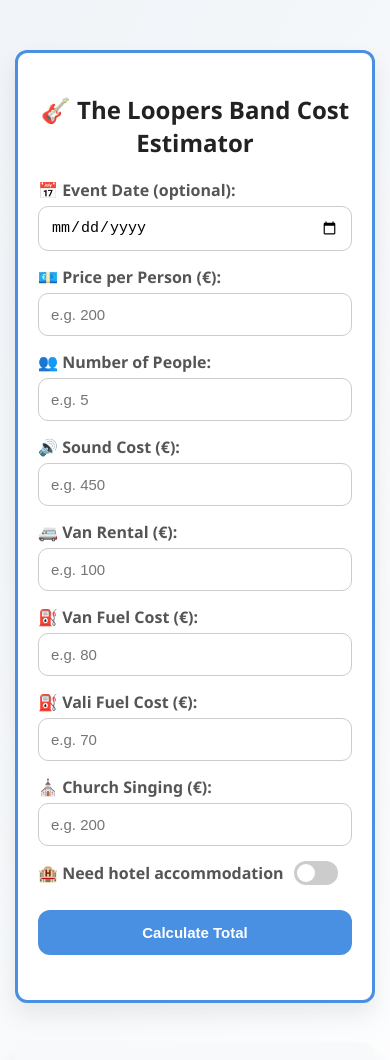
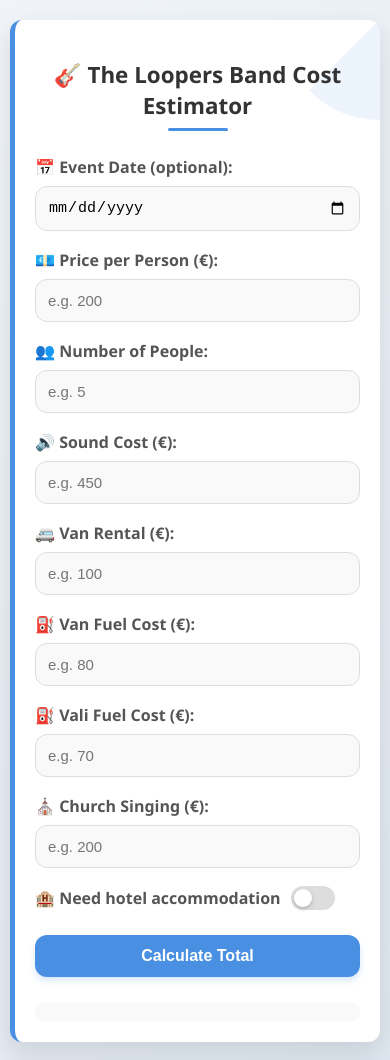
Before and after one commit to valilup/transportLoopers, a plain HTML site: page index.html in a window 390 px wide. Shown: the top 1060 px of the page. Drawn offline with Linux system fonts and the light colour scheme.

Commit message:
making the app look awesome

```diff
--- a/styles.css
+++ b/styles.css
@@ -3,20 +3,49 @@
     box-sizing: border-box;
 }
 
+:root {
+    --primary-color: #4A90E2;
+    --primary-dark: #357ABD;
+    --accent-color: #FF6B6B;
+    --text-color: #333;
+    --light-text: #555;
+    --success-color: #2e7d32;
+    --error-color: #D32F2F;
+    --border-radius: 12px;
+    --box-shadow: 0 10px 25px rgba(0, 0, 0, 0.1);
+}
+
 body {
     font-family: 'Segoe UI', Tahoma, Geneva, Verdana, sans-serif;
-    background: linear-gradient(120deg, #f0f4f8, #ffffff);
+    background: linear-gradient(135deg, #f0f4f8 0%, #d9e2ec 100%);
     margin: 0;
-    padding: 30px 15px;
+    padding: 20px 15px;
     display: flex;
     flex-direction: column;
     align-items: center;
+    min-height: 100vh;
+    color: var(--text-color);
 }
 
 h2 {
     text-align: center;
-    margin-bottom: 20px;
-    color: #222;
+    margin-bottom: 25px;
+    color: var(--text-color);
+    font-weight: 700;
+    position: relative;
+    padding-bottom: 10px;
+}
+
+h2::after {
+    content: '';
+    position: absolute;
+    bottom: 0;
+    left: 50%;
+    transform: translateX(-50%);
+    width: 60px;
+    height: 3px;
+    background-color: var(--primary-color);
+    border-radius: 3px;
 }
 
 .container {
@@ -24,84 +53,140 @@ h2 {
     width: 100%;
     max-width: 520px;
     padding: 30px;
-    margin: 20px 0;
-    border-radius: 16px;
-    box-shadow: 0 12px 25px rgba(0, 0, 0, 0.08);
+    margin: 15px 0;
+    border-radius: var(--border-radius);
+    box-shadow: var(--box-shadow);
     transition: all 0.3s ease;
 }
 
+.container:hover {
+    box-shadow: 0 15px 30px rgba(0, 0, 0, 0.15);
+    transform: translateY(-5px);
+}
+
 .main-app {
-    border: 3px solid #4A90E2;
+    border-left: 5px solid var(--primary-color);
+    position: relative;
+    overflow: hidden;
+}
+
+.main-app::before {
+    content: '';
+    position: absolute;
+    top: 0;
+    right: 0;
+    width: 100px;
+    height: 100px;
+    background: linear-gradient(135deg, transparent 50%, rgba(74, 144, 226, 0.1) 50%);
+    border-radius: 0 0 0 100px;
 }
 
 .secondary-app {
-    opacity: 0.9;
+    border-left: 5px solid var(--accent-color);
     background-color: #f8f9fa;
 }
 
 label {
     display: block;
-    margin-top: 15px;
+    margin-top: 18px;
     font-weight: 600;
-    color: #555;
+    color: var(--light-text);
+    transition: color 0.3s ease;
 }
 
 input {
-    margin-top: 5px;
-    padding: 12px;
+    margin-top: 8px;
+    padding: 14px;
     width: 100%;
-    border: 1px solid #ccc;
-    border-radius: 10px;
+    border: 1px solid #ddd;
+    border-radius: var(--border-radius);
     font-size: 15px;
-    transition: border 0.3s ease;
+    transition: all 0.3s ease;
+    background-color: #f9f9f9;
 }
 
 input:focus {
-    border-color: #4A90E2;
+    border-color: var(--primary-color);
     outline: none;
-    box-shadow: 0 0 0 2px rgba(74, 144, 226, 0.2);
+    box-shadow: 0 0 0 3px rgba(74, 144, 226, 0.2);
+    background-color: #fff;
 }
 
 button {
     margin-top: 25px;
     width: 100%;
-    background: #4A90E2;
+    background: var(--primary-color);
     color: white;
     border: none;
     padding: 14px;
-    border-radius: 12px;
+    border-radius: var(--border-radius);
     font-size: 16px;
     font-weight: bold;
     cursor: pointer;
-    transition: background 0.3s ease;
+    transition: all 0.3s ease;
+    box-shadow: 0 4px 6px rgba(74, 144, 226, 0.2);
 }
 
 button:hover {
-    background: #357ABD;
+    background: var(--primary-dark);
+    box-shadow: 0 6px 8px rgba(74, 144, 226, 0.3);
+    transform: translateY(-2px);
+}
+
+button:active {
+    transform: translateY(0);
+    box-shadow: 0 2px 4px rgba(74, 144, 226, 0.2);
 }
 
 .result {
     margin-top: 25px;
     text-align: center;
+    padding: 15px;
+    border-radius: var(--border-radius);
+    background-color: #f9f9f9;
+    transition: all 0.3s ease;
 }
 
+/* Improved mobile responsiveness */
 @media (max-width: 600px) {
+    body {
+        padding: 10px;
+    }
+
     .container {
         padding: 20px;
-        border-radius: 12px;
+        margin: 10px 0;
     }
 
     h2 {
-        font-size: 1.5rem;
+        font-size: 1.4rem;
     }
 
-    input,
+    input {
+        padding: 12px;
+    }
+
     button {
-        font-size: 15px;
+        padding: 12px;
     }
 
     .result {
-        font-size: 1.1rem;
+        padding: 10px;
+    }
+}
+
+/* For very small screens */
+@media (max-width: 350px) {
+    .container {
+        padding: 15px;
+    }
+
+    h2 {
+        font-size: 1.2rem;
+    }
+
+    input, button {
+        font-size: 14px;
     }
 }
 
@@ -110,8 +195,9 @@ button:hover {
     align-items: center;
     gap: 10px;
     font-weight: 600;
-    margin-top: 15px;
-    color: #555;
+    margin-top: 18px;
+    color: var(--light-text);
+    cursor: pointer;
 }
 
 .switch input {
@@ -122,7 +208,7 @@ button:hover {
     position: relative;
     width: 44px;
     height: 24px;
-    background: #ccc;
+    background: #ddd;
     border-radius: 24px;
     transition: background 0.3s;
     cursor: pointer;
@@ -139,12 +225,41 @@ button:hover {
     background: #fff;
     border-radius: 50%;
     transition: transform 0.3s;
+    box-shadow: 0 2px 4px rgba(0, 0, 0, 0.2);
 }
 
 .switch input:checked + .slider {
-    background: #4A90E2;
+    background: var(--primary-color);
 }
 
 .switch input:checked + .slider:before {
     transform: translateX(20px);
 }
+
+/* New styles for action buttons */
+.action-btn {
+    display: inline-flex;
+    align-items: center;
+    justify-content: center;
+    gap: 8px;
+    background-color: #fff;
+    color: var(--primary-color);
+    border: 2px solid var(--primary-color);
+    margin-right: 10px;
+    transition: all 0.3s ease;
+}
+
+.action-btn:hover {
+    background-color: var(--primary-color);
+    color: white;
+}
+
+/* Animations */
+@keyframes fadeIn {
+    from { opacity: 0; transform: translateY(10px); }
+    to { opacity: 1; transform: translateY(0); }
+}
+
+.fade-in {
+    animation: fadeIn 0.5s ease forwards;
+}
```
